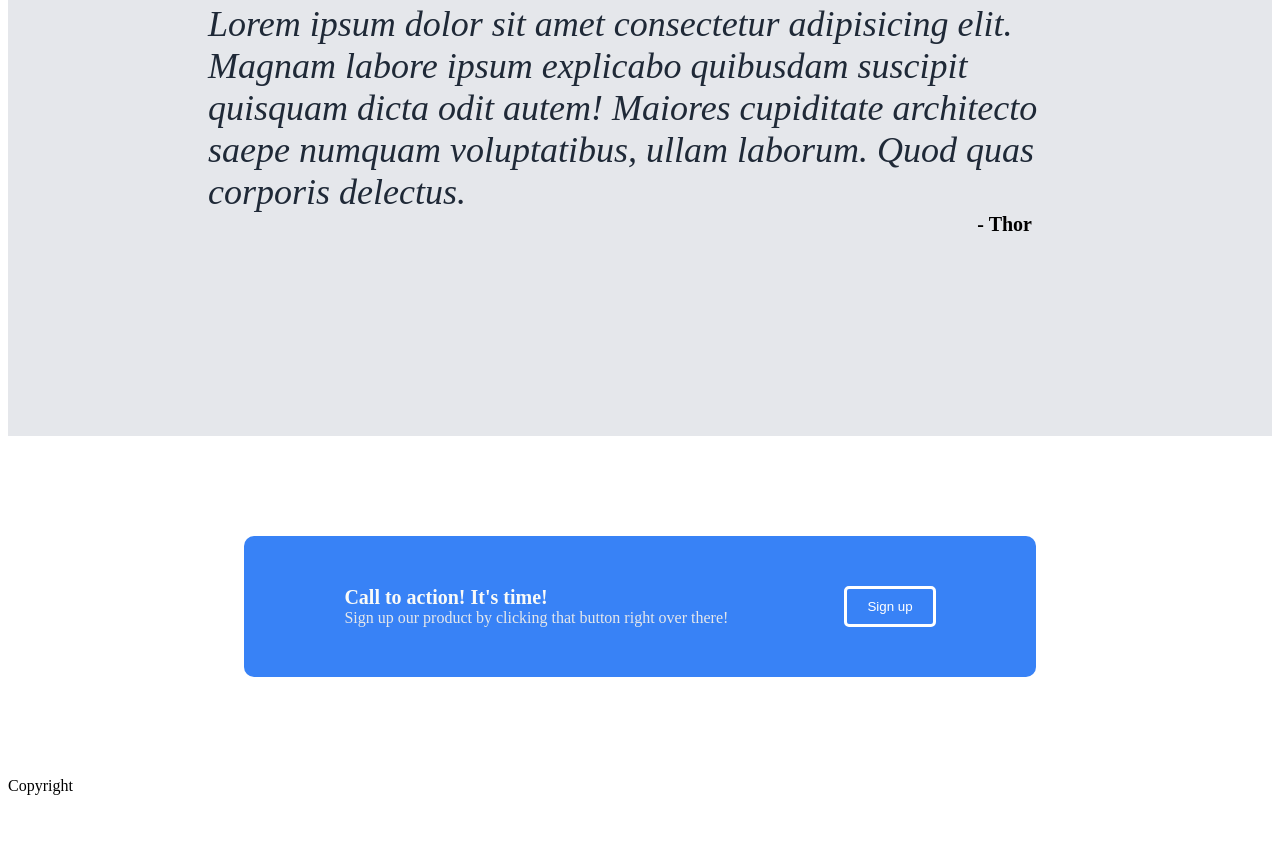
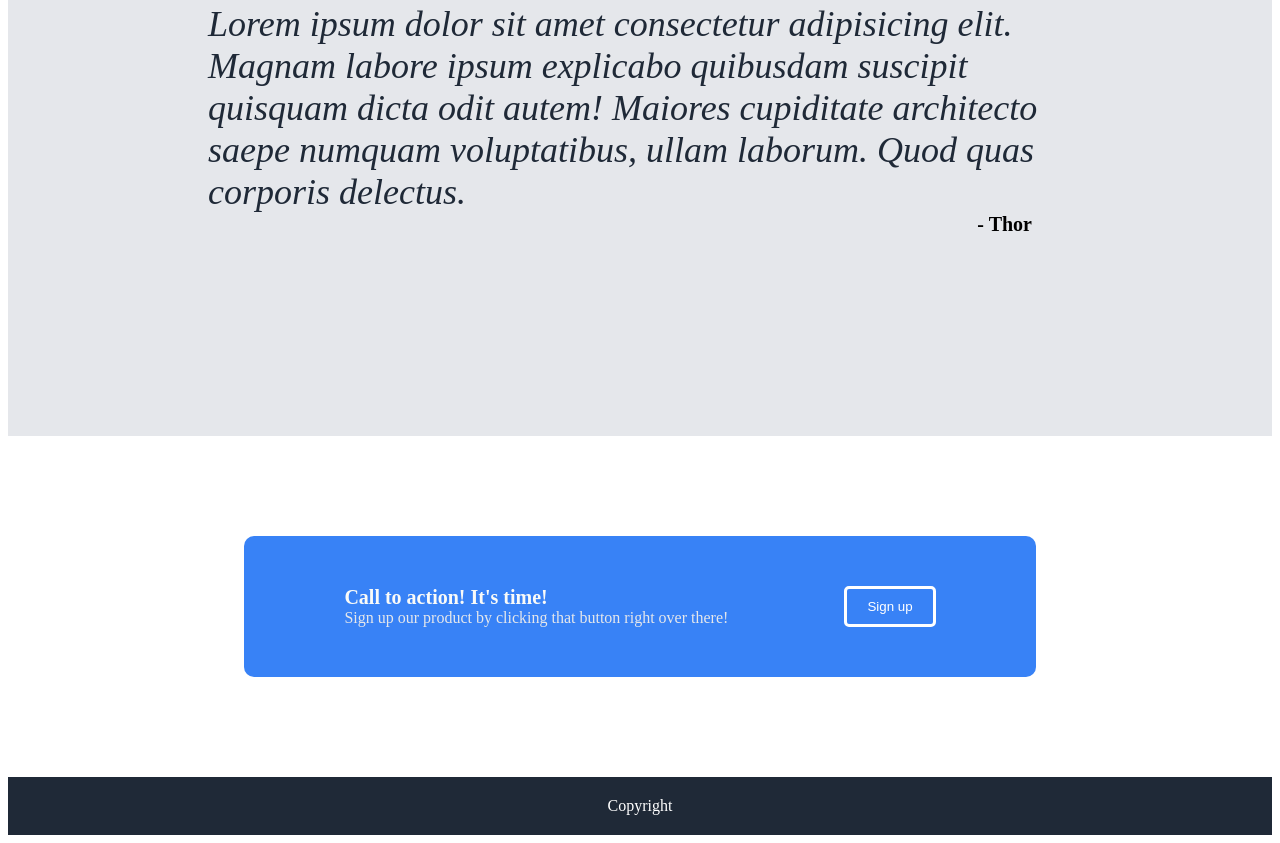
Before and after one commit to ganjela/flexbox-exercise, a plain HTML site: page index.html in a window 1280 px wide. Shown: the part 974-1817 px from the top of the page. Before the commit the page ends 1777 px from the top, so only its background shows below. Drawn offline with Linux system fonts and the light colour scheme.

Commit message:
added footer style

```diff
--- a/style.css
+++ b/style.css
@@ -150,3 +150,12 @@ button{
 .tt-container .text{
     color: #E5E7EB;
 }
+
+footer{
+    display: flex;
+    justify-content: center;
+    align-items: center;
+    background-color: #1F2937;
+    color: white;
+    padding: 20px;
+}
```
